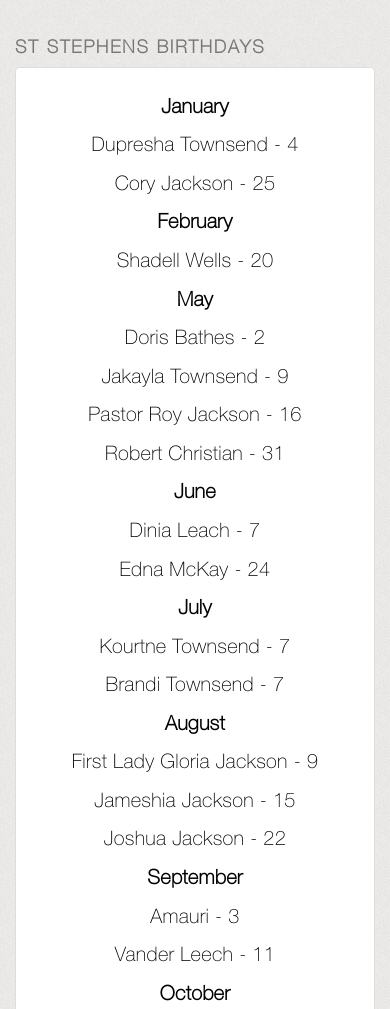
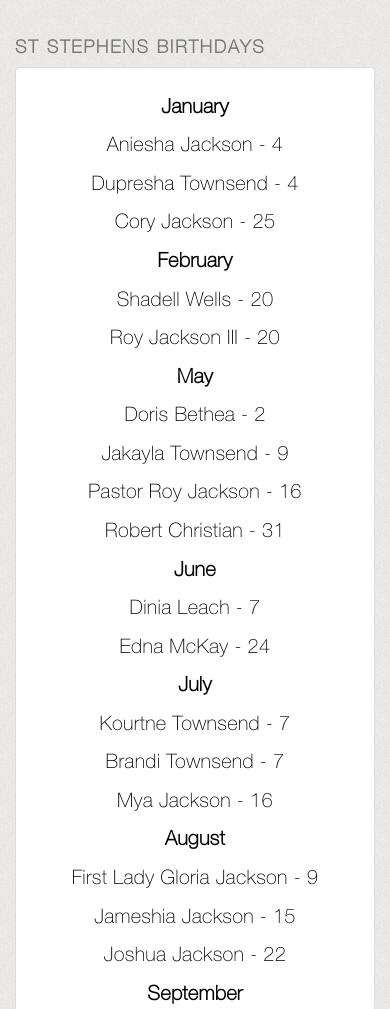
Before and after one commit to SFG147/d13ff892-4940-4757-ab9d-efcab9e008b0.github.io, a plain HTML site: page birthdays.html in a window 390 px wide. Shown: the part 53-1062 px from the top of the page. Drawn offline with Linux system fonts and the light colour scheme; some packages are replaced by stand-ins of ours; files whose address does not match are found by name.

Commit message:
Update birthdays.html

```diff
--- a/birthdays.html
+++ b/birthdays.html
@@ -86,14 +86,16 @@
             <div class="col-lg-12" id="" >
             <div class="thumbnail" id="locationCard" ><br>
                 <p><b>January</b></p>
+                <p>Aniesha Jackson - 4</p>
                 <p>Dupresha Townsend - 4</p>
                 <p>Cory Jackson - 25</p>
 
                 <p><b>February</b></p>
                 <p>Shadell Wells - 20</p>
+                <p>Roy Jackson III - 20</p>
 
                 <p><b>May</b></p>
-                <p>Doris Bathes - 2</p>
+                <p>Doris Bethea - 2</p>
                 <p>Jakayla Townsend - 9</p>
                 <p>Pastor Roy Jackson - 16</p>
                 <p>Robert Christian - 31</p>
@@ -105,6 +107,7 @@
                 <p><b>July</b></p>
                 <p>Kourtne Townsend - 7</p>
                 <p>Brandi Townsend - 7</p>
+                <p>Mya Jackson - 16</p>
 
                 <p><b>August</b></p>
                 <p>First Lady Gloria Jackson - 9</p>
```
